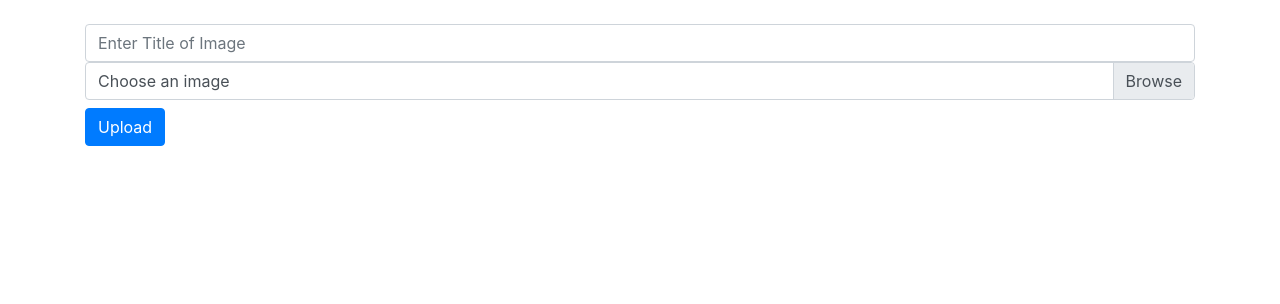
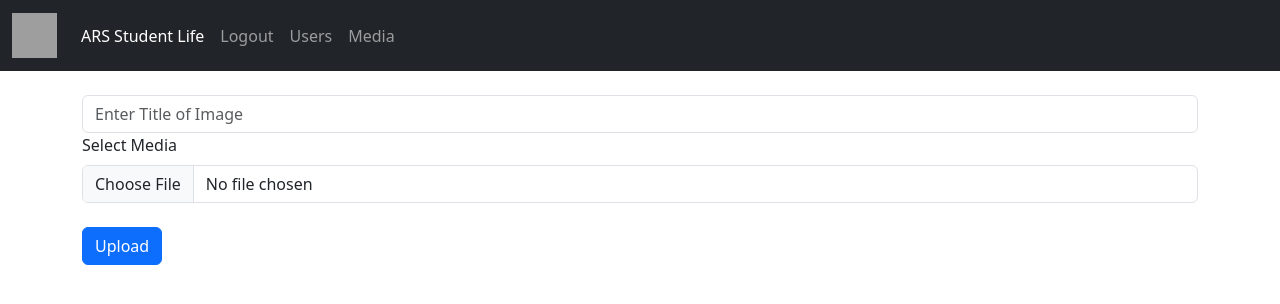
Before and after one commit to MakeMike/ars-student-life, a Flask app: template templates/images.html in a window 1280 px wide. Shown: the top 304 px of the page. Run offline with Flask 3, Linux system fonts and the light colour scheme; the template is opened without the code that fills it, so the values that code supplies are empty; some libraries are stand-ins or nearby versions; grey boxes are pictures that could not be loaded.

Commit message:
fix commit

```diff
--- a/db_functions.py
+++ b/db_functions.py
@@ -2,7 +2,8 @@ import pymongo, uuid, hashlib
 from pymongo import MongoClient
 from datetime import datetime
 from markupsafe import escape
-cluster = MongoClient()
+import os
+cluster = MongoClient(os.environ['MONGO_CLIENT'])
 db = cluster["ARSNews"]
 user_info = db["user-info"]
 posts = db["posts"]
@@ -35,7 +36,7 @@ class userFunctions():
     def addUser(self, username, password):
         specialID = str(uuid.uuid4())
         sessionID = str(uuid.uuid4())
-        while self.checkID("_id", specialID) == False and self.checkID("sessionID", self.calc_sha(sessionID)) == True:
+        while self.checkID("_id", specialID) == False and self.checkID("sessionID",self.calc_sha(sessionID)) == True:
             specialID = str(uuid.uuid4())
             sessionID = str(uuid.uuid4())
         if self.checkID("username", username ) == False:
--- a/main.py
+++ b/main.py
@@ -7,7 +7,7 @@ import os
 import bleach
 
 app = Flask(__name__)
-app.secret_key = b'_5#y2L"F4Q8z\n\xec]/'
+app.secret_key = os.environ['MONGO_CLIENT']
 app.config["SESSION_TYPE"] = "filesystem"
 UPLOAD_FOLDER = 'uploads'
 app.config['UPLOAD_FOLDER'] = UPLOAD_FOLDER
@@ -287,4 +287,4 @@ def logout():
         return redirect(url_for('login'))
 
 if __name__=="__main__":
-    app.run(port="8000", debug=True)
+    app.run(host='0.0.0.0', port="80")
--- a/templates/images.html
+++ b/templates/images.html
@@ -3,21 +3,39 @@
 <head>
     <meta charset="UTF-8">
     <meta name="viewport" content="width=device-width, initial-scale=1.0">
-    <link rel="stylesheet" href="https://maxcdn.bootstrapcdn.com/bootstrap/4.5.2/css/bootstrap.min.css">
-    <title>Media Management</title>
+    <title>Users</title>
+    <link href="https://cdn.jsdelivr.net/npm/bootstrap@5.3.2/dist/css/bootstrap.min.css" rel="stylesheet" integrity="sha384-T3c6CoIi6uLrA9TneNEoa7RxnatzjcDSCmG1MXxSR1GAsXEV/Dwwykc2MPK8M2HN" crossorigin="anonymous">
+    <link rel="stylesheet" href="https://cdnjs.cloudflare.com/ajax/libs/font-awesome/5.15.3/css/all.min.css">
 </head>
 <body>
-
+    <nav class="navbar navbar-expand-lg bg-dark" data-bs-theme="dark">
+        <div class="container-fluid">
+          <a class="navbar-brand" href="/">
+            <img src="https://ars-studentlife.netlify.app/media/pictures/ars_transparent.png" alt="Bootstrap" width="45" height="45"></a>
+          <button class="navbar-toggler" type="button" data-bs-toggle="collapse" data-bs-target="#navbarNavAltMarkup" aria-controls="navbarNavAltMarkup" aria-expanded="false" aria-label="Toggle navigation">
+            <span class="navbar-toggler-icon"></span>
+          </button>
+          <div class="collapse navbar-collapse" id="navbarNavAltMarkup">
+            <div class="navbar-nav">
+                <a class="nav-link active" aria-current="page" href="{{url_for('admin')}}">ARS Student Life</a>
+                <a class="nav-link" href="{{url_for('logout')}}">Logout</a>
+                <a class="nav-link" href="{{url_for('userManagement')}}">Users</a>
+                <a class="nav-link" href="{{url_for('media')}}">Media</a>
+            </div>
+          </div>
+        </div>
+    </nav>
 <div class="container mt-4">
 
     <div class="row">
         <div class="col-md-12 mb-4">
             <form method="POST" enctype="multipart/form-data">
                 <input id="title" class="form-control" type="text" name="title" placeholder="Enter Title of Image" required>
-                <div class="custom-file">
-                    <input name = "file" type="file" class="custom-file-input" id="imageUpload">
-                    <label class="custom-file-label" for="imageUpload">Choose an image</label>
-                </div>
+                <div class="mb-3">
+                    <label for="formFile" class="form-label">Select Media</label>
+                    <input name = "file" type="file" class="form-control" type="file" id="formFile">
+                  </div>
+
                 <button class="btn btn-primary mt-2" type="Submit" name="file" id="uploadButton">Upload</button>
             </form>
         </div>
```
Also changed, not shown: templates/admin.html (+6 -5 lines), templates/userman.html (+6 -5 lines).
